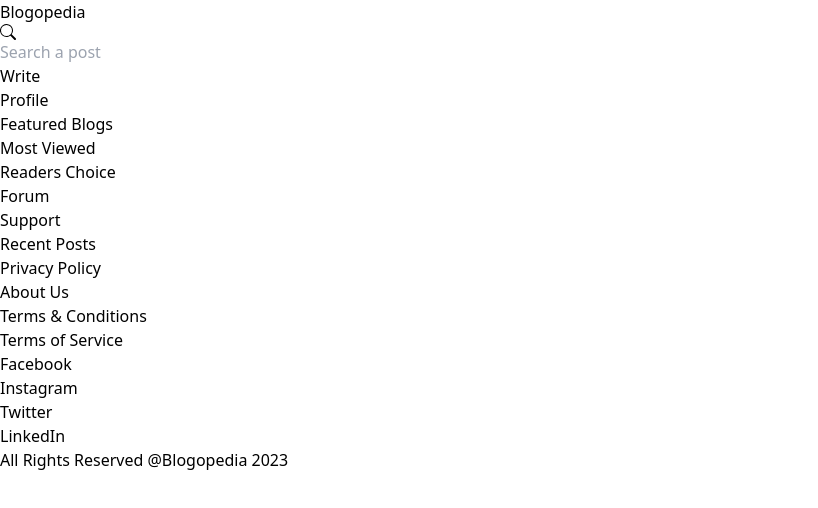
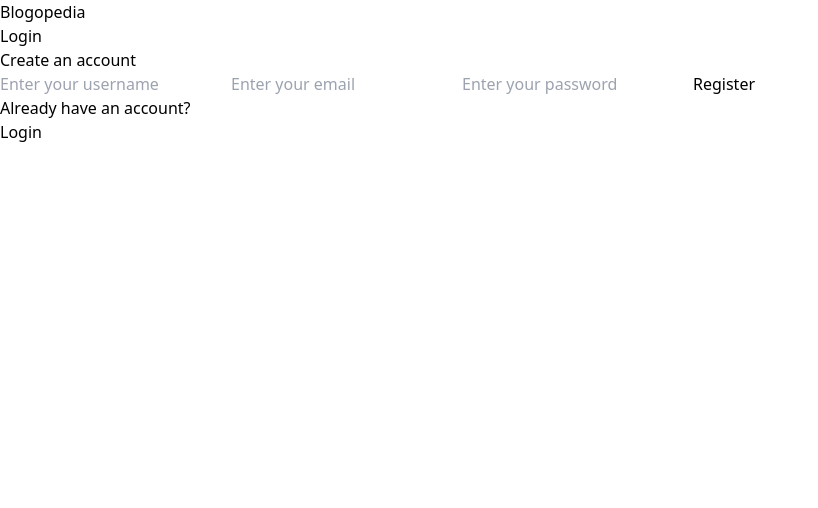
Before and after one commit to ankushmallick1100/MernBlogApp, a React (Vite) app in the folder frontend/: page /register in a window 1280 px wide. Shown: the top 508 px of the page, without its empty margins (0-818 px from the left). Built offline with nearby package versions, Linux system fonts and the light colour scheme.

Commit message:
Login & Register page design

```diff
--- a/frontend/src/App.jsx
+++ b/frontend/src/App.jsx
@@ -1,16 +1,16 @@
-import Footer from "./components/Footer"
-import Navbar from "./components/Navbar"
 import { Route, Routes } from "react-router-dom"
 import Home from "./pages/Home"
+import Login from "./pages/Login"
+import Register from "./pages/Register"
 
 const App = () => {
   return (
     <div>
-      <Navbar/>
       <Routes>
         <Route exact path="/" element={<Home/>}/>
+        <Route exact path="/login" element={<Login/>}/>
+        <Route exact path="/register" element={<Register/>}/>
       </Routes>
-      <Footer/>
     </div>
   )
 }
--- a/frontend/src/components/Navbar.jsx
+++ b/frontend/src/components/Navbar.jsx
@@ -2,7 +2,7 @@
 import { BsSearch } from 'react-icons/bs'
 
 const Navbar = () => {
-  const user = true
+  const user = false
   return (
     <div className="flex items-center justify-between px-6 md:px-[200px] py-4">
       <h1 className='text-lg md:text-xl font-extrabold'><Link to="/">Blogopedia</Link></h1>
--- a/frontend/src/pages/Home.jsx
+++ b/frontend/src/pages/Home.jsx
@@ -1,12 +1,18 @@
 import HomePosts from "../components/HomePosts"
+import Footer from "../components/Footer"
+import Navbar from "../components/Navbar"
 
 const Home = () => {
   return (
-    <div className="px-8 md:px-[200px]">
-      <HomePosts/>
-      <HomePosts/>
-      <HomePosts/>
-    </div>
+    <>
+      <Navbar />
+      <div className="px-8 md:px-[200px]">
+        <HomePosts />
+        <HomePosts />
+        <HomePosts />
+      </div>
+      <Footer />
+    </>
   )
 }
 
--- /dev/null
+++ b/frontend/src/pages/Login.jsx
@@ -0,0 +1,28 @@
+import { Link } from 'react-router-dom'
+
+const Login = () => {
+    return (
+        <>
+            <div className="flex items-center justify-between px-6 md:px-[200px] py-4">
+                <h1 className='text-lg md:text-xl font-extrabold'><Link to="/">Blogopedia</Link></h1>
+                <h3><Link to="/register">Register</Link></h3>
+            </div>
+
+            <div className="w-full flex justify-center items-center h-[70vh]">
+                <div className="flex flex-col jsutify-center items-center space-y-4 w-[80%] md:w-[25%]">
+                    <h1 className="text-xl font-bold text-left">Log in to your account</h1>
+                    <input className="w-full px-4 py-2 border-2 border-black outline-0" placeholder="Enter your email" type="text" />
+                    <input className="w-full px-4 py-2 border-2 border-black outline-0" placeholder="Enter your password" type="password" />
+                    <button className="w-full px-4 py-4 text-lg font-bold text-white bg-black rounded-lg hover:bg-gray-500 hover:text-black">Log in</button>
+                    <div className="flex justify-center items-center space-x-3">
+                        <p>New here?</p>
+                        <p className="text-gray-500 hover:text-black"><Link to="/register">Register</Link></p>
+                    </div>
+                </div>
+            </div>
+        </>
+
+    )
+}
+
+export default Login
--- /dev/null
+++ b/frontend/src/pages/Register.jsx
@@ -0,0 +1,29 @@
+import { Link } from 'react-router-dom'
+
+const Register = () => {
+    return (
+        <>
+            <div className="flex items-center justify-between px-6 md:px-[200px] py-4">
+                <h1 className='text-lg md:text-xl font-extrabold'><Link to="/">Blogopedia</Link></h1>
+                <h3><Link to="/login">Login</Link></h3>
+            </div>
+
+            <div className="w-full flex justify-center items-center h-[80vh]">
+                <div className="flex flex-col jsutify-center items-center space-y-4 w-[80%] md:w-[25%]">
+                    <h1 className="text-xl font-bold text-left">Create an account</h1>
+                    <input className="w-full px-4 py-2 border-2 border-black outline-0" placeholder="Enter your username" type="text" />
+                    <input className="w-full px-4 py-2 border-2 border-black outline-0" placeholder="Enter your email" type="text" />
+                    <input className="w-full px-4 py-2 border-2 border-black outline-0" placeholder="Enter your password" type="password" />
+                    <button className="w-full px-4 py-4 text-lg font-bold text-white bg-black rounded-lg hover:bg-gray-500 hover:text-black">Register</button>
+                    <div className="flex justify-center items-center space-x-3">
+                        <p>Already have an account?</p>
+                        <p className="text-gray-500 hover:text-black"><Link to="/login">Login</Link></p>
+                    </div>
+                </div>
+            </div>
+        </>
+
+    )
+}
+
+export default Register
```
